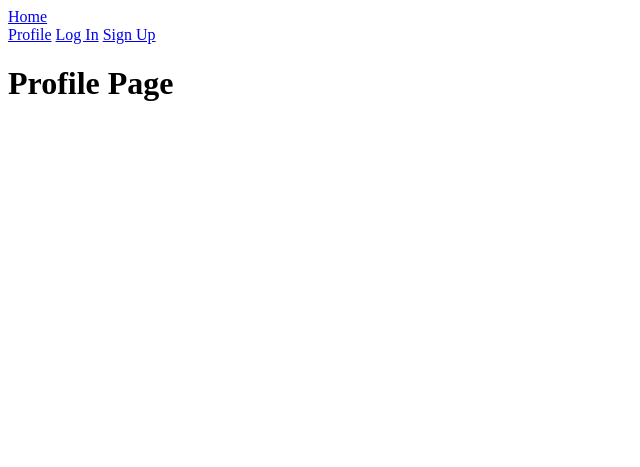
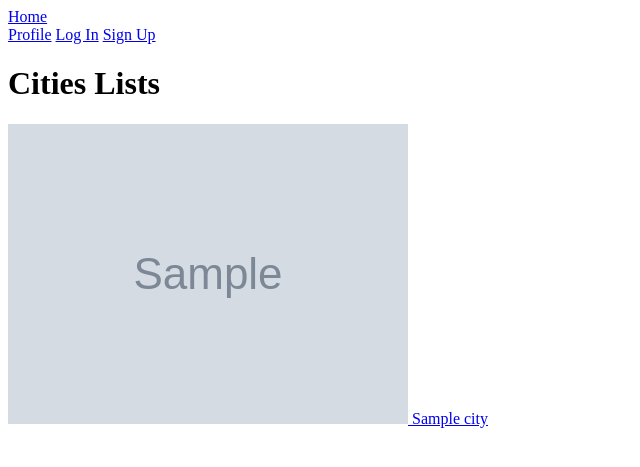
Before and after one commit to michaelbryanstark/Project-Wayfarer, a Django app: template main_app/templates/profile.html in a window 1280 px wide. Shown: the top 467 px of the page, without its empty margins (0-640 px from the left). Run offline with Django 3.2, Linux system fonts and the light colour scheme; the template is opened without the code that fills it: most values are stand-ins (such as "Sample title", 1, 10 or a date in 2020); grey boxes marked "Sample" are stand-in pictures.

Commit message:
modified profile page

```diff
--- a/main_app/models.py
+++ b/main_app/models.py
@@ -2,3 +2,8 @@ from django.db import models
 from django.contrib.auth.models import User
 
 # Create your models here.
+
+class Profile(models.Model):
+    city = models.CharField(max_length=100)
+    img = models.CharField(max_length=250, default=None)
+    description = models.TextField(max_length=1000)
--- a/main_app/templates/profile.html
+++ b/main_app/templates/profile.html
@@ -1,4 +1,23 @@
 {% extends 'base.html' %}
 {% block content %}
-<h1>Profile Page </h1>
+
+
+<h1> Cities Lists</h1>
+
+{% for city in cities %}
+ <a href="{% url 'finch_detail' finch.pk %}">
+    <div class="row">
+            <div class="col s12 m2 l8">
+            <div class="card ">
+                <div class="card-image">
+                    <img class="activator" src="{{city.img}}" alt="{{city.name}}" />
+                    <span class="card-title">{{city.name}}</span>
+                </div>
+            </div>
+        </div>
+    </div>
+</a>
+
+{% endfor %}
+
 {% endblock %}
--- a/main_app/views.py
+++ b/main_app/views.py
@@ -4,6 +4,7 @@ from django.http import HttpResponse # <- a class to handle sending a type of re
 from django.views.generic.base import TemplateView
 from django.contrib.auth import login
 from django.contrib.auth.forms import UserCreationForm
+from django.views.generic.edit import CreateView, UpdateView
 
 
 # Create your views here.
@@ -13,6 +14,7 @@ class Home(TemplateView):
 
 class Profile(TemplateView):
     template_name = "profile.html"
+
 
 
 class Signup(View):
```
